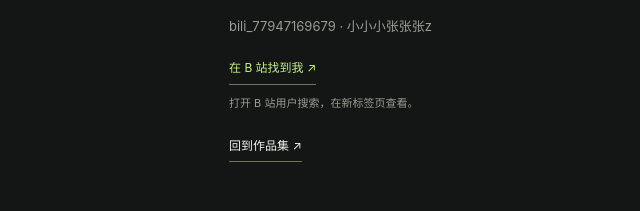
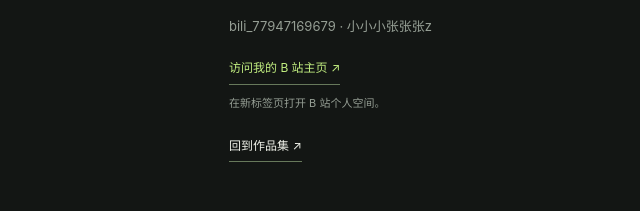
Before and after one commit to wdddll1/blockatelier, a plain HTML site: page index.html in a window 1280 px wide. Shown: the part 2175-2386 px from the top of the page, 436-1076 px from the left. Drawn offline with Linux system fonts and the light colour scheme.

Commit message:
Link Bilibili entry directly to creator space

```diff
--- a/index.html
+++ b/index.html
@@ -4,5 +4,5 @@
 <main id="home"><section class="hero wrap"><div class="eyebrow"><span class="live-dot"></span> AI辅助创作</div><h1>将平常的想法<br>变成为<span class="accent">日常的实况</span><span class="square">▪</span></h1><div class="hero-bottom"><p>从一个小小的想法，到世界里的新可能。<br>这里记录我的 Mod 作品，以及它们慢慢成形的过程。</p><a class="button primary" href="#mods">探索作品 <span>↘︎</span></a></div><div class="hero-footer"><span>CRAFTED ONE BLOCK AT A TIME</span><span>向下探索 ↓</span></div></section>
 <section id="mods" class="works wrap"><div class="section-heading"><div><div class="eyebrow muted">01 / THE COLLECTION</div><h2>D氏Mod集<span class="accent">.</span></h2></div><p>一些关于探索、创造与日常的想法。</p></div><div class="demo-notice"><span>个人说明</span> 因up团队仅有一人，所以开发压力非常大，只有一些mod且bug多并且只有1.20.1版本请谅解</div><div class="toolbar"><div class="filters" aria-label="作品分类"><button class="filter active" data-filter="all" aria-pressed="true">全部作品 <span>03</span></button><button class="filter" data-filter="本体" aria-pressed="false">本体</button><button class="filter" data-filter="拓展" aria-pressed="false">拓展</button><button class="filter" data-filter="其他（优化）" aria-pressed="false">其他（优化）</button></div><label class="search"><span aria-hidden="true">⌕</span><input id="search" type="search" placeholder="搜索作品…" aria-label="搜索作品"></label></div><div id="mod-grid" class="mod-grid"></div><p id="empty" class="empty" hidden>还没有匹配的作品，换个关键词试试。</p></section>
 <section id="journal" class="journal wrap"><div class="section-heading"><div><div class="eyebrow muted">02 / FROM THE WORKBENCH</div><h2>工坊近况<span class="accent">.</span></h2></div><span class="small-note">想法、进展，以及下一步。</span></div><div class="journal-layout"><aside><span class="green-label">工坊公告</span><h3>新的起点，<br>从这里开始。</h3><p>每一次更新，都是方块世界的一点新变化。</p><span class="index-art" aria-hidden="true">[ 01 → ∞ ]</span></aside><div class="entries"><details open><summary><span class="entry-date">站点试运行</span><span class="entry-title">欢迎来到我的 Mod 工坊 <i>公告</i></span><span class="plus">+</span></summary><p>这里将集中展示我的 Minecraft Mod、版本说明和开发进展。缝合铁道与模型导入器的介绍已更新，开发统一基于 Minecraft Java 1.20.1 / Forge，下载与开发主页将在准备好后开放。</p></details><details><summary><span class="entry-date">团队招募</span><span class="entry-title">加入我们——成为工坊团队的一员，一起完成你的想法。 <i>招募</i></span><span class="plus">+</span></summary><p>测试反馈QQ群号：<strong>1126086236</strong></p></details><details><summary><span class="entry-date">下载说明</span><span class="entry-title">选择适合你的 Mod 版本 <i>指南</i></span><span class="plus">+</span></summary><p>正式发布后，请先确认 Minecraft 版本、Mod 加载器和前置依赖。当前页面没有真实 JAR 文件，因此下载按钮暂不可用。</p></details></div></div></section>
-<section id="about" class="about wrap"><div class="eyebrow muted">03 / HELLO, WORLD</div><div class="about-content"><h2>保持好奇。<br>继续<span class="accent">创造。</span></h2><div><p>这里是一间小小的个人 Mod 工坊。<br>把游戏里那些“如果可以”的瞬间，做成真正可以体验的东西。</p><p>来B看看？更多宣传以及有趣的内容</p><p class="muted">bili_77947169679 · 小小小张张张z</p><a class="text-link bili-link" href="https://search.bilibili.com/upuser?keyword=%E5%B0%8F%E5%B0%8F%E5%B0%8F%E5%BC%A0%E5%BC%A0%E5%BC%A0z" target="_blank" rel="noopener noreferrer">在 B 站找到我 ↗︎</a><p class="muted bili-note">打开 B 站用户搜索，在新标签页查看。</p><a href="#mods" class="text-link">回到作品集 ↗︎</a></div></div></section></main><footer class="footer wrap"><a class="footer-brand" href="#home">Dian坊记 <span>DIAN ATELIER</span></a><span>独立创作 · 非 Minecraft 官方网站</span><a href="#home">返回顶部 ↑</a></footer>
+<section id="about" class="about wrap"><div class="eyebrow muted">03 / HELLO, WORLD</div><div class="about-content"><h2>保持好奇。<br>继续<span class="accent">创造。</span></h2><div><p>这里是一间小小的个人 Mod 工坊。<br>把游戏里那些“如果可以”的瞬间，做成真正可以体验的东西。</p><p>来B看看？更多宣传以及有趣的内容</p><p class="muted">bili_77947169679 · 小小小张张张z</p><a class="text-link bili-link" href="https://space.bilibili.com/2119691919" target="_blank" rel="noopener noreferrer">访问我的 B 站主页 ↗︎</a><p class="muted bili-note">在新标签页打开 B 站个人空间。</p><a href="#mods" class="text-link">回到作品集 ↗︎</a></div></div></section></main><footer class="footer wrap"><a class="footer-brand" href="#home">Dian坊记 <span>DIAN ATELIER</span></a><span>独立创作 · 非 Minecraft 官方网站</span><a href="#home">返回顶部 ↑</a></footer>
 <dialog id="detail-dialog" aria-labelledby="detail-title"><button class="close" data-close aria-label="关闭详情">✕</button><div id="detail-content"></div></dialog><dialog id="poster-dialog" aria-label="海报预览"><button class="close" data-close aria-label="关闭海报">✕</button><img id="large-poster" alt=""><p>概念海报 · 布局演示</p></dialog><div id="toast" role="status" aria-live="polite"></div></body></html>
```
